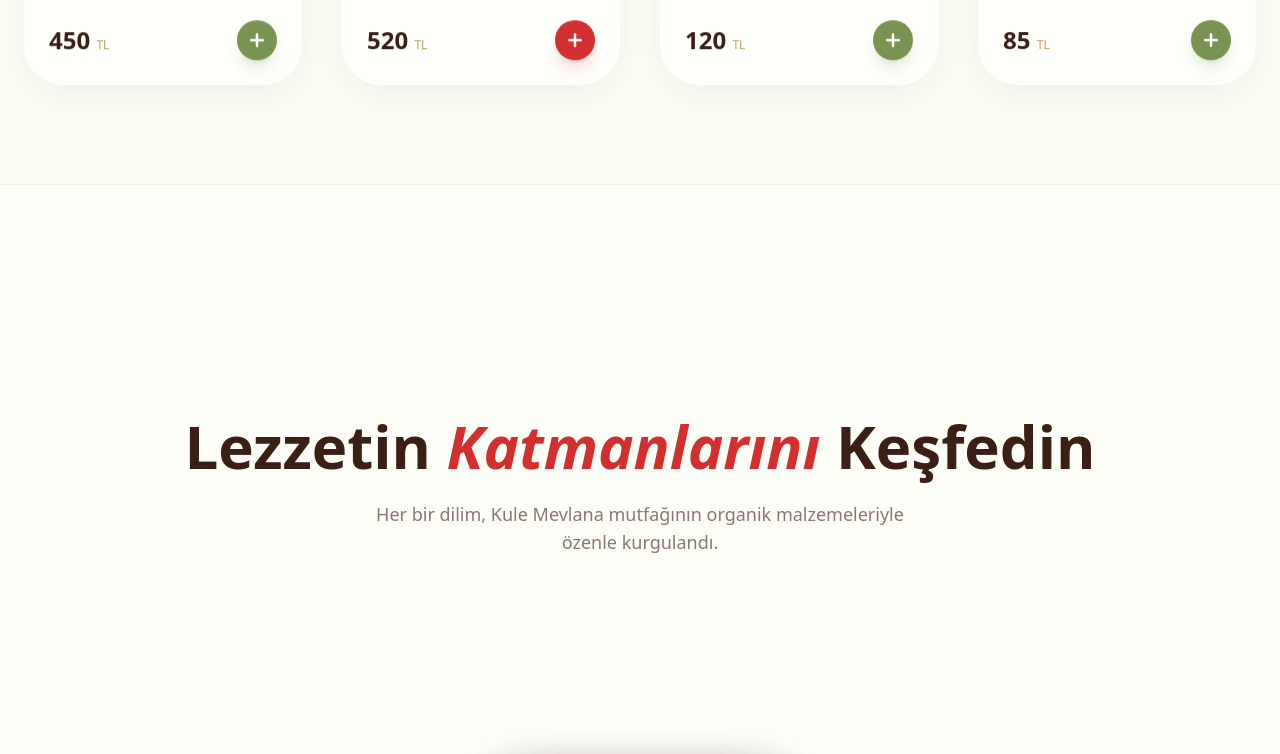
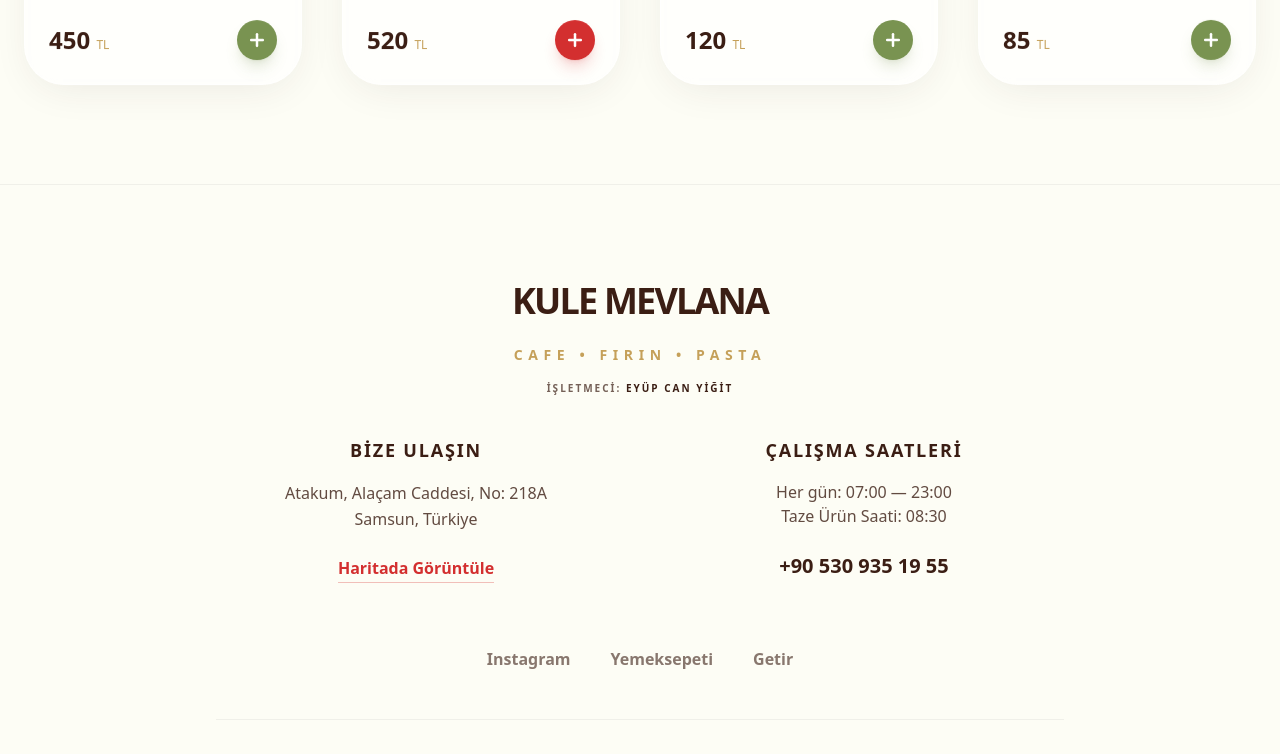
Before and after one commit to burakucarr/kulemevlanasamsun, a Next.js app: page / in a window 1280 px wide. Shown: the part 2000-2754 px from the top of the page. Built offline with nearby package versions, Linux system fonts and the light colour scheme; a web font is replaced by a local one.

Commit message:
Removed the ExplodedCake lezzet katmanları section

```diff
--- a/src/app/page.tsx
+++ b/src/app/page.tsx
@@ -55,12 +55,6 @@ export default function Home() {
         </div>
       </section>
 
-      {/* Innovative Feature Section */}
-      <section className="py-16 md:py-32 bg-white/40 border-y border-black/5">
-        <div className="container mx-auto px-4 md:px-6">
-          <ExplodedCake />
-        </div>
-      </section>
 
       {/* Footer */}
       <footer className="py-16 md:py-24 border-t border-black/5 text-center bg-background">
```
